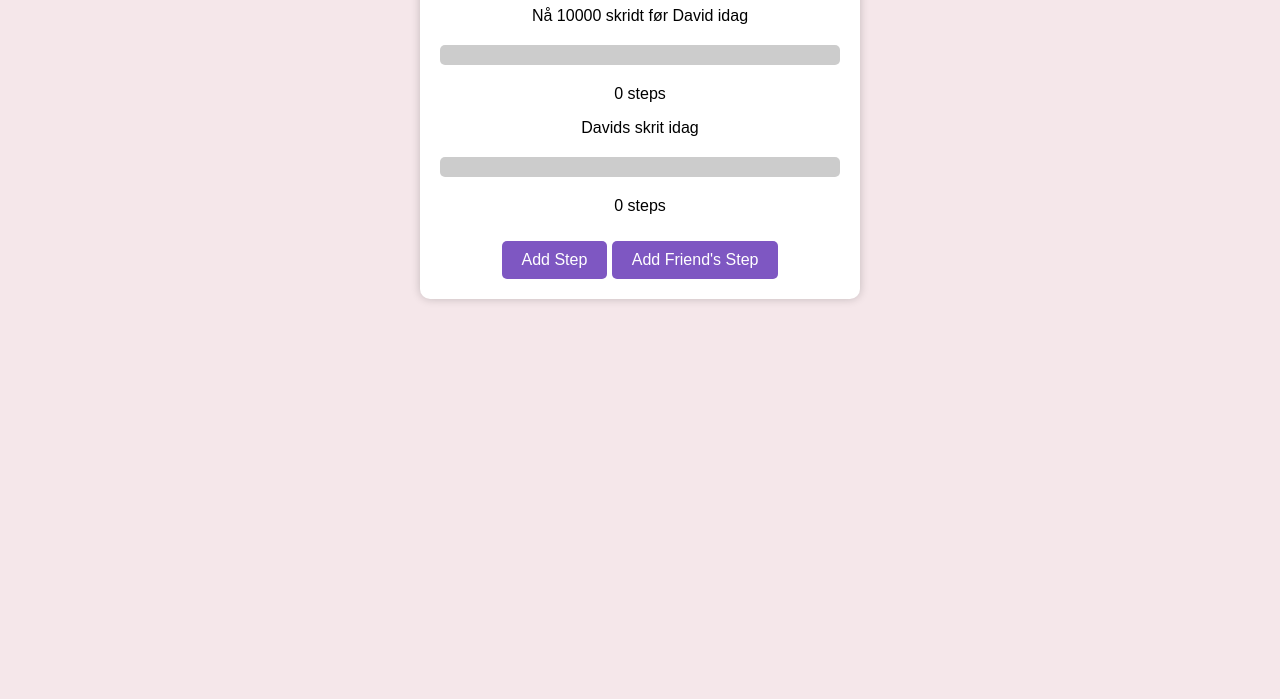
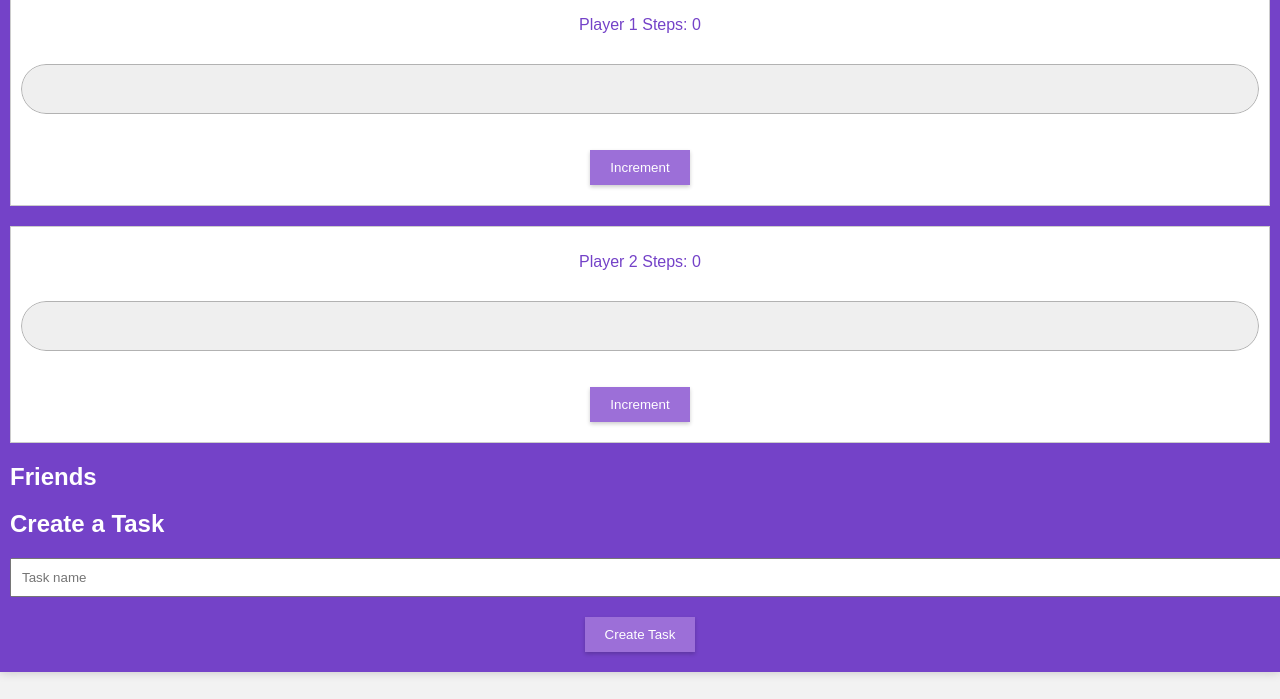
Before and after one commit to Antwarn/Skrit-tracker, a plain HTML site: page index.html in a window 1280 px wide. Shown: the part 101-800 px from the top of the page. Drawn offline with nearby package versions, Linux system fonts and the light colour scheme.

Commit message:
Opdateret version

```diff
--- a/index.html
+++ b/index.html
@@ -3,27 +3,31 @@
 <head>
     <meta charset="UTF-8">
     <meta name="viewport" content="width=device-width, initial-scale=1.0">
+    <link rel="stylesheet" href="style.css">
     <title>Step Counter App</title>
-    <link rel="stylesheet" href="style.css">
-    <script src="https://cdn.jsdelivr.net/npm/canvas-confetti@1.4.0"></script>
 </head>
 <body>
     <div class="container">
-        <h1>Step Competition App</h1>
-        <p>Nå 10000 skridt før David idag</p>
-        <div class="progress-container">
-            <div class="progress-bar" id="your-progress-bar"></div>
+        <h1>Step Counter</h1>
+        <div class="player">
+            <p>Player 1 Steps: <span id="steps1">0</span></p>
+            <progress id="progress1" max="100" value="0"></progress>
+            <button id="increment1">Increment</button>
         </div>
-        <p id="your-step-count">0 steps</p>
-
-        <p>Davids skrit idag</p>
-        <div class="progress-container">
-            <div class="progress-bar" id="friend-progress-bar"></div>
+        <div class="player">
+            <p>Player 2 Steps: <span id="steps2">0</span></p>
+            <progress id="progress2" max="100" value="0"></progress>
+            <button id="increment2">Increment</button>
         </div>
-        <p id="friend-step-count">0 steps</p>
-
-        <button id="add-step-btn">Add Step</button>
-        <button id="add-friend-step-btn">Add Friend's Step</button>
+        <div class="friend-list">
+            <h2>Friends</h2>
+            <ul id="friend-list"></ul>
+        </div>
+        <div class="task">
+            <h2>Create a Task</h2>
+            <input type="text" id="taskName" placeholder="Task name">
+            <button id="createTask">Create Task</button>
+        </div>
     </div>
     <script src="script.js"></script>
 </body>
--- a/script.js
+++ b/script.js
@@ -1,44 +1,74 @@
-document.addEventListener("DOMContentLoaded", function () {
-    const yourProgressBar = document.getElementById("your-progress-bar");
-    const yourStepCountElement = document.getElementById("your-step-count");
-    const friendProgressBar = document.getElementById("friend-progress-bar");
-    const friendStepCountElement = document.getElementById("friend-step-count");
-    const addButton = document.getElementById("add-step-btn");
-    const addFriendButton = document.getElementById("add-friend-step-btn");
+document.addEventListener('DOMContentLoaded', function () {
+    const stepsElement1 = document.getElementById('steps1');
+    const stepsElement2 = document.getElementById('steps2');
+    const incrementButton1 = document.getElementById('increment1');
+    const incrementButton2 = document.getElementById('increment2');
+    const progress1 = document.getElementById('progress1');
+    const progress2 = document.getElementById('progress2');
+    const friendList = document.getElementById('friend-list');
+    const createTaskButton = document.getElementById('createTask');
+    const taskNameInput = document.getElementById('taskName');
 
-    let yourStepCount = 0;
-    let friendStepCount = 0;
-    const goalSteps = 50;
+    let steps1 = 0;
+    let steps2 = 0;
+    const friends = [{ name: "Friend 1", steps: 0 }, { name: "Friend 2", steps: 0 }];
+    const goal = 100;
+    let loser = null;
+    let currentTaskName = "";
 
-    updateProgressBar();
-
-    addButton.addEventListener("click", function () {
-        yourStepCount++;
-        updateProgressBar();
+    incrementButton1.addEventListener('click', () => {
+        steps1++;
+        stepsElement1.innerText = steps1;
+        updateFriendSteps("Friend 1", steps1);
+        updateProgress(progress1, steps1);
+        checkLoser("Friend 1", steps1);
     });
 
-    addFriendButton.addEventListener("click", function () {
-        friendStepCount++;
-        updateProgressBar();
+    incrementButton2.addEventListener('click', () => {
+        steps2++;
+        stepsElement2.innerText = steps2;
+        updateFriendSteps("Friend 2", steps2);
+        updateProgress(progress2, steps2);
+        checkLoser("Friend 2", steps2);
     });
 
-    function updateProgressBar() {
-        const yourProgress = (yourStepCount / goalSteps) * 100;
-        yourProgressBar.style.width = yourProgress + "%";
-        yourStepCountElement.textContent = yourStepCount + " steps";
+    createTaskButton.addEventListener('click', () => {
+        const taskName = taskNameInput.value.trim();
+        if (taskName !== '') {
+            currentTaskName = taskName;
+            friends.push({ name: taskName, steps: 0 });
+            taskNameInput.value = '';
+            renderFriends();
+        }
+    });
 
-        const friendProgress = (friendStepCount / goalSteps) * 100;
-        friendProgressBar.style.width = friendProgress + "%";
-        friendStepCountElement.textContent = friendStepCount + " steps";
-
-        if (yourStepCount >= goalSteps) {
-            yourStepCountElement.textContent = "Tillykke du har vundet over David!!";
-            addButton.disabled = true;
-        }
-
-        if (friendStepCount >= goalSteps) {
-            friendStepCountElement.textContent = "David har vundet over dig, du er en taber!";
-            addFriendButton.disabled = true;
+    function updateFriendSteps(name, steps) {
+        const friendIndex = friends.findIndex((friend) => friend.name === name);
+        if (friendIndex !== -1) {
+            friends[friendIndex].steps = steps;
+            renderFriends();
         }
     }
+
+    function updateProgress(progress, steps) {
+        progress.value = steps;
+        // Update the progress bar label to show the step count
+        progress.innerHTML = `${steps} / ${goal} steps`;
+    }
+
+    function checkLoser(name, steps) {
+        if (steps >= goal && (loser === null || steps > friends.find(f => f.name === loser).steps)) {
+            loser = name;
+            alert(`${loser} is the loser and must do the task: ${currentTaskName}`);
+        }
+    }
+
+    function renderFriends() {
+        friendList.innerHTML = '';
+        friends.forEach((friend) => {
+            const listItem = document.createElement('li');
+            listItem.innerText = `${friend.name}: ${friend.steps} steps`;
+            friendList.appendChild(listItem);
+        });
+    }
 });
--- a/style.css
+++ b/style.css
@@ -1,56 +1,91 @@
 body {
     font-family: Arial, sans-serif;
-    text-align: center;
-    background-color: #f5e7ea; /* Light purple background color */
+    background-color: #f2f2f2;
+    margin: 0;
+    padding: 0;
 }
 
 .container {
-    background-color: #fff;
-    border-radius: 10px;
-    padding: 20px;
-    box-shadow: 0px 0px 10px rgba(0, 0, 0, 0.2);
-    max-width: 400px;
-    margin: 0 auto;
+    max-width: 100%;
+    margin: 0;
+    padding: 10px;
+    background-color: #7442c8; /* Purple background color */
+    box-shadow: 0 0 10px rgba(0, 0, 0, 0.2);
+    color: #fff; /* White text color */
 }
 
 h1 {
-    color: #7e57c2; /* Purple header text color */
+    text-align: center;
 }
 
-.progress-container {
-    background-color: #ccc;
-    border-radius: 5px;
-    height: 20px;
-    margin: 20px 0;
-    overflow: hidden;
+.player {
+    text-align: center;
+    margin-bottom: 20px;
+    border: 1px solid #ccc;
+    padding: 10px;
+    background-color: #fff;
+    color: #7442c8; /* Purple text color */
 }
 
-.progress-bar {
-    background-color: #7e57c2; /* Purple progress bar color */
-    height: 100%;
-    width: 0;
-    transition: width 0.3s;
+.player p {
+    margin-bottom: 5px;
 }
 
-#step-count {
-    font-size: 24px;
-    margin-top: 10px;
-    color: #7e57c2; /* Purple step count text color */
+progress {
+    width: 100%;
+    height: 100px; /* Adjust the height to make the progress bar thicker */
 }
 
-#add-step-btn,
-#add-friend-step-btn {
-    background-color: #7e57c2; /* Purple button background color */
-    color: #fff;
+button {
+    display: block;
+    margin: 10px auto;
+    padding: 10px 20px;
+    background-color: #9c6fd8; /* Lighter purple button background color */
+    color: #fff; /* White text color */
     border: none;
-    padding: 10px 20px;
-    font-size: 16px;
     cursor: pointer;
-    border-radius: 5px;
-    margin-top: 10px;
+    box-shadow: 0px 2px 4px rgba(0, 0, 0, 0.2); /* Add a shadow effect */
+    transition: background-color 0.3s, box-shadow 0.3s; /* Smooth transitions */
 }
 
-#add-step-btn:hover,
-#add-friend-step-btn:hover {
-    background-color: #5d3388; /* Darker purple for button hover effect */
+button:hover {
+    background-color: #7442c8; /* Slightly darker purple color on hover */
+    box-shadow: 0px 4px 8px rgba(0, 0, 0, 0.3); /* Increase shadow effect on hover */
 }
+
+input[type="text"] {
+    width: 100%;
+    padding: 10px;
+    margin-bottom: 10px;
+}
+
+.friend-list {
+    margin-top: 20px;
+}
+
+ul {
+    list-style-type: none;
+    padding: 0;
+}
+
+li {
+    margin: 5px 0;
+}
+
+@media screen and (max-width: 600px) {
+    .container {
+        padding: 5px;
+    }
+
+    .player {
+        margin-bottom: 10px;
+    }
+
+    progress {
+        height: 50px;
+    }
+
+    input[type="text"] {
+        padding: 5px;
+    }
+}
```
